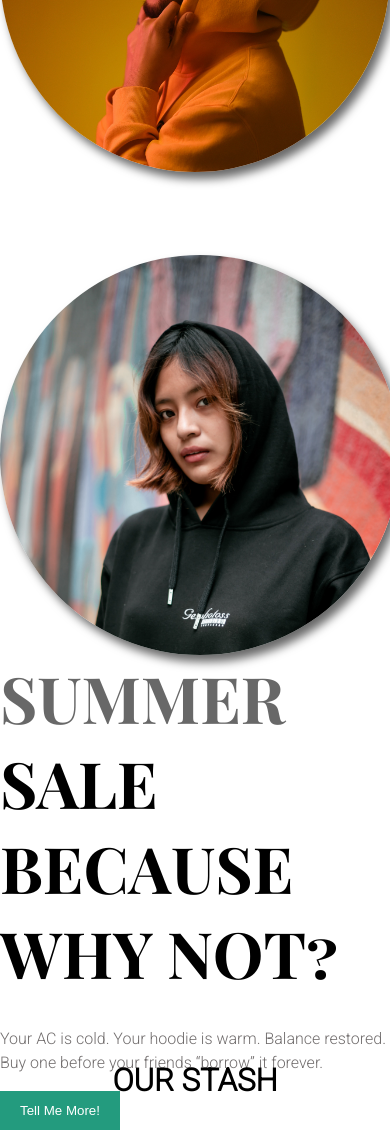
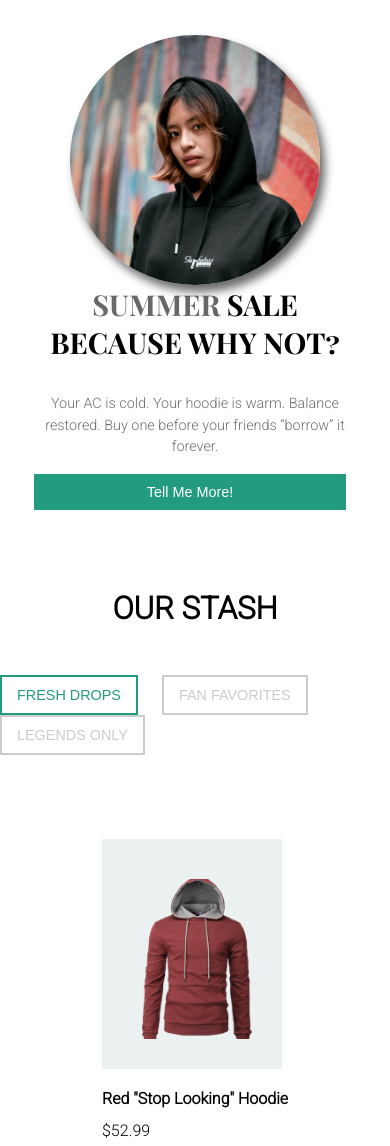
Before and after one commit to kshivvu/page-hoodies, a plain HTML site: page index.html in a window 390 px wide. Shown: the part 854-2000 px from the top of the page. Drawn offline with Linux system fonts and the light colour scheme.

Commit message:
responsive

```diff
--- a/style.css
+++ b/style.css
@@ -444,33 +444,124 @@ footer{
 }
 
 
-@media only screen and (max-width: 900px) {
-  header {
-    height: 120vh;
+/* Responsive Adjustments */
+@media (max-width: 1024px) {
+  .header-container,
+  .offer {
+    flex-direction: column;
+    height: auto;
+    text-align: center;
+    padding: 2rem 1rem;
+  }
+
+  .img-container {
+    width: 300px;
+    height: 300px;
+    margin-top: 2rem;
+  }
+
+  .main-heading {
+    font-size: 1.5rem;
+  }
+
+  .sub-heading h1,
+  .sub-heading h1 span {
+    font-size: 2.5rem;
+  }
+}
+
+@media (max-width: 768px) {
+  nav {
+    flex-direction: column;
+    gap: 1rem;
+    padding: 1rem;
+  }
+
+  .logo {
+    margin-left: 0;
     text-align: center;
   }
 
-  .section-one {
-    height: 120vh;
+  .strip {
+    margin-right: 0;
+  }
+
+  .btn {
+    padding: 10px 15px;
+    font-size: 0.9rem;
+  }
+
+  .header-content,
+  .offer-content {
+    width: 100%;
+    max-width: 90%;
+  }
+
+  .product-list {
+    flex-direction: column;
+    align-items: center;
+  }
+
+  .item-img {
+    width: 200px;
+    height: 260px;
+  }
+
+  .item-do {
+    width: 120px;
+    height: 180px;
+  }
+
+  .clients-container {
+    flex-direction: column;
+    gap: 2rem;
+  }
+
+  .client {
+    width: 90%;
+  }
+
+  footer {
+    flex-direction: column;
+    height: auto;
+    padding: 2rem 1rem;
+    gap: 2rem;
     text-align: center;
   }
+}
 
-  .header-img {
+@media (max-width: 480px) {
+  .main-heading {
+    font-size: 1.2rem;
+  }
+
+  .primary-content {
+    font-size: 0.9rem;
+  }
+
+  .btn-container {
+    display: flex;
+    flex-direction: column;
+    gap: 0.8rem;
+  }
+
+  .img-container {
     width: 250px;
     height: 250px;
   }
 
-  .main-headings {
-    font-size: 3rem;
-    margin-top: 2rem;
+  .item-img {
+    width: 180px;
+    height: 230px;
   }
 
-  .primary-headings {
-    width: 400px;
+  .item-do {
+    width: 110px;
+    height: 160px;
   }
 
-  .customer .customer-img .img {
-    width: 150px;
-    height: 150px;
+  .sub-heading h1,
+  .sub-heading h1 span {
+    font-size: 1.8rem;
   }
 }
```
